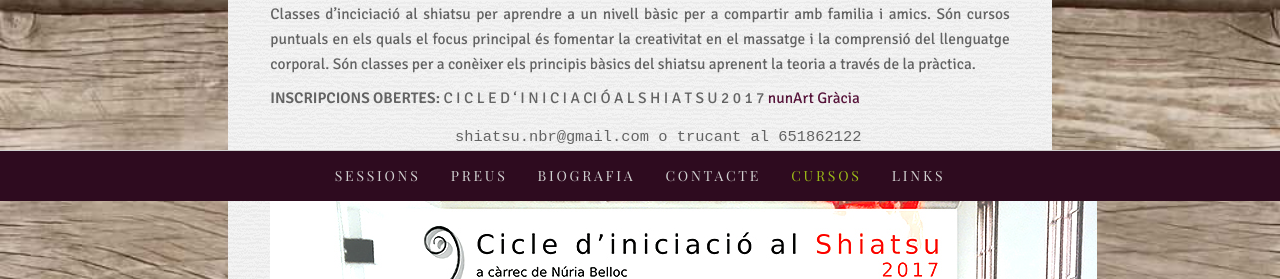
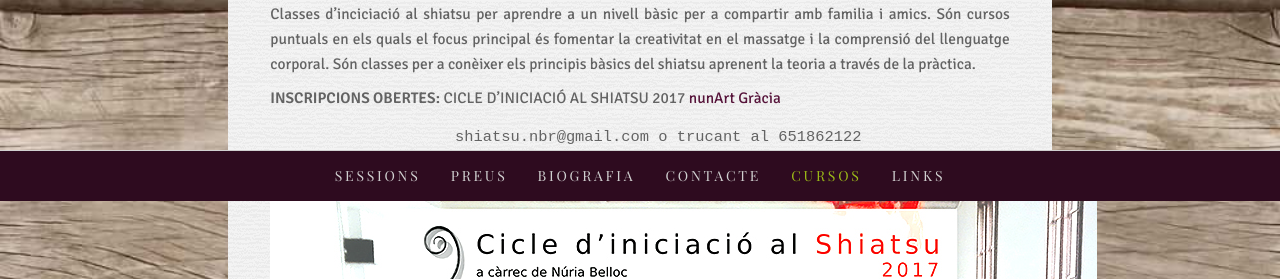
Before and after one commit to agustibr/shiatsu.nuriabelloc.com, a Jekyll site: the page built from cat/cursos.md, in a window 1280 px wide. Shown: the part 699-978 px from the top of the page. Built offline with Jekyll 4.4.1, drawn with Linux system fonts in a browser that asks for light colours; some web fonts are replaced.

Commit message:
Updated cursos.md

```diff
--- a/cat/cursos.md
+++ b/cat/cursos.md
@@ -19,7 +19,7 @@ published: true
 Classes d'inciciació al shiatsu per aprendre a un nivell bàsic per a compartir amb familia i amics.
 Són cursos puntuals en els quals el focus principal és fomentar la creativitat en el massatge i la comprensió del llenguatge corporal. Són classes per a conèixer els principis bàsics del shiatsu aprenent la teoria a través de la pràctica.
 
-**INSCRIPCIONS OBERTES:** C I C L E    D ' I N I C I A CI Ó   A L   S H I A T S U   2 0 1 7 [nunArt Gràcia](http://nunartbcn.com/ca/)
+**INSCRIPCIONS OBERTES:** CICLE D'INICIACIÓ AL SHIATSU 2017 [nunArt Gràcia](http://nunartbcn.com/ca/)
 
                         shiatsu.nbr@gmail.com o trucant al 651862122
 
```
